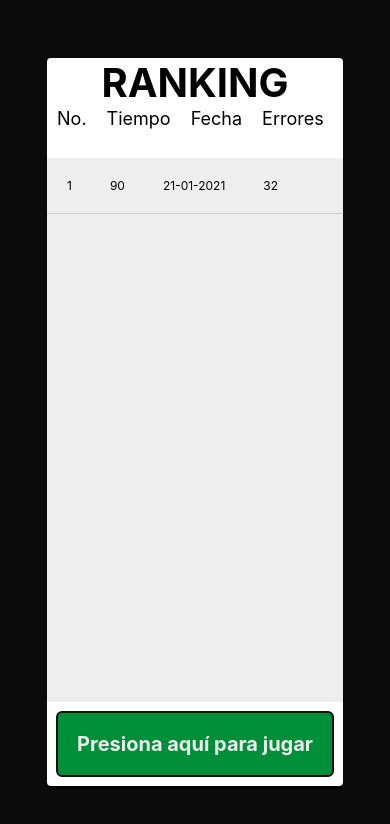
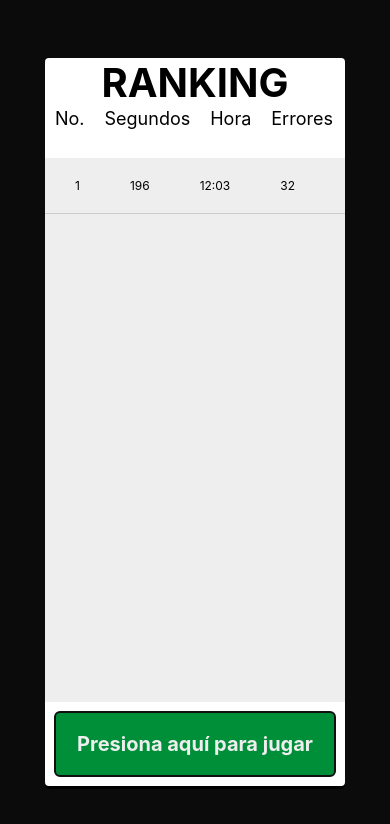
Before and after one commit to jela3105/react-native-memo, a React Native app: screen / in a window 390 px wide. Shown: the top 824 px of the page. Built offline with nearby package versions, Linux system fonts and the light colour scheme.

Commit message:
Change info show un ranking

```diff
--- a/App.js
+++ b/App.js
@@ -12,7 +12,6 @@ import {
 import { Modal, Cards, Ranking } from "./components";
 import cardsFile from "./assets/cards";
 import ranking from "./assets/ranking";
-let fs = require("react-native-fs");
 
 let selectedCards = new Array();
 let pairCardsFound = 0;
@@ -49,7 +48,6 @@ export default function App() {
   const validateCards = () => {
     if (selectedCards.length == 2) {
       if (selectedCards[0].image === selectedCards[1].image) {
-        showMessage("Son iguales");
         pairCardsFound++;
         if (pairCardsFound === 14) {
           setModalVisibility(true);
@@ -64,6 +62,7 @@ export default function App() {
   };
 
   const hideCards = () => {
+    showMessage("No son iguales");
     setTimeout(() => {
       setCards(
         cards.map((x) => {
@@ -73,9 +72,8 @@ export default function App() {
           return x;
         })
       );
-      showMessage("No son iguales");
       selectedCards = [];
-    }, 800);
+    }, 1500);
   };
 
   const startGame = () => {
@@ -105,12 +103,6 @@ export default function App() {
     };
     ranking.push(newRankingData);
     ranking.sort((a, b) => a.time - b.time);
-    fs.writeFile("../assets/ranking.json", JSON.stringify(ranking), (err) => {
-      if (err) {
-        throw err;
-      }
-      console.log("JSON data is saved.");
-    });
   };
 
   const showMessage = (message) => {
@@ -130,11 +122,6 @@ export default function App() {
       />
       <StatusBar style="auto" />
       <Modal visibility={modalVisibility}>
-        {/*
-	 <Text>Contrads you found the {pairCardsFound} pairs of cards</Text>
-        <Text>You fail {pairCardsFail} times</Text>
-        <Text>Time {time} </Text>
-	    * */}
         <Ranking />
         <TouchableOpacity style={styles.start} onPress={startGame}>
           <Text style={styles.text}>Presiona aquí para jugar</Text>
--- a/assets/ranking.json
+++ b/assets/ranking.json
@@ -1,7 +1,7 @@
 [
   {
-    "date": "21-01-2021",
-    "time": "90",
+    "date": "12:03",
+    "time": "196",
     "mistakes": "32",
     "lastplay": "false"
   }
--- a/components/Ranking.js
+++ b/components/Ranking.js
@@ -10,8 +10,8 @@ export default () => {
       </View>
       <View style={styles.categories}>
         <Text style={styles.categoriesText}>No.</Text>
-        <Text style={styles.categoriesText}>Tiempo</Text>
-        <Text style={styles.categoriesText}>Fecha</Text>
+        <Text style={styles.categoriesText}>Segundos</Text>
+        <Text style={styles.categoriesText}>Hora</Text>
         <Text style={styles.categoriesText}>Errores</Text>
       </View>
       <View style={styles.list}>
@@ -54,7 +54,9 @@ const styles = StyleSheet.create({
     borderBottomWidth: 1,
     borderColor: "#ccc",
     flexDirection: "row",
-    padding: 20,
+    paddingTop: 20,
+    paddingBottom: 20,
+    paddingLeft: 30,
   },
   headerText: {
     color: "#000000",
@@ -72,6 +74,6 @@ const styles = StyleSheet.create({
   },
   itemText: {
     fontSize: 12,
-    marginRight: 38,
+    marginRight: 50,
   },
 });
```
